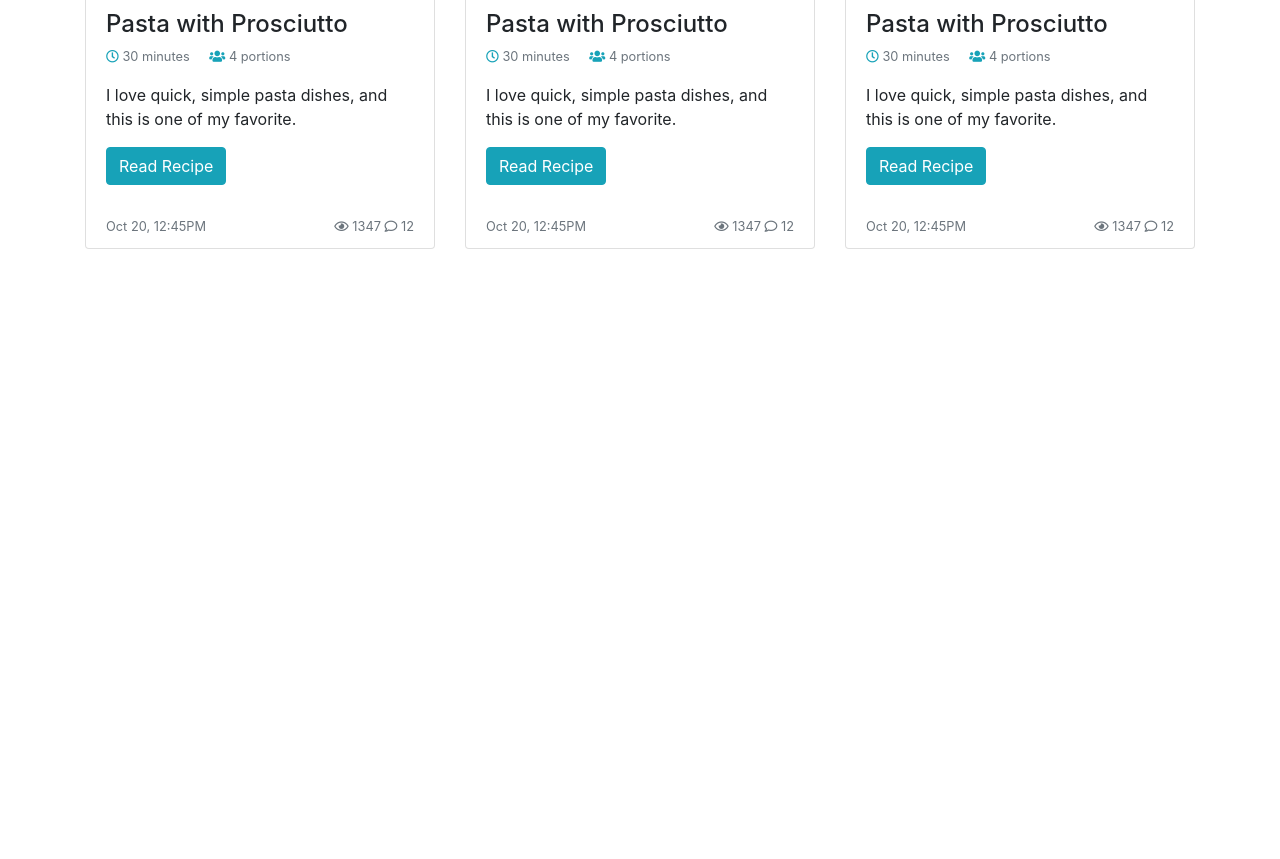
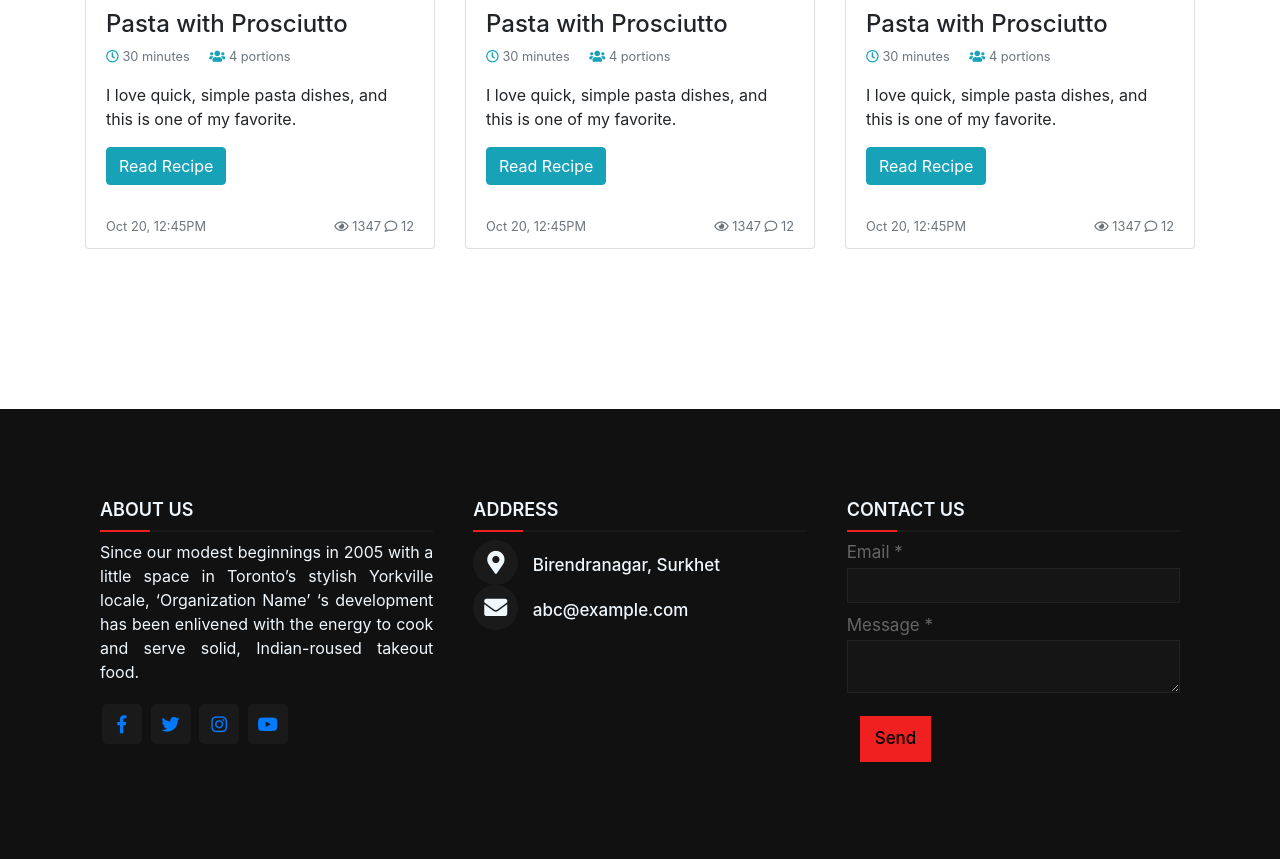
Before and after one commit to void1244/Portfolio, a plain HTML site: page index.html in a window 1280 px wide. Shown: the part 1008-1867 px from the top of the page. Before the commit the page ends 1321 px from the top, so only its background shows below. Drawn offline with nearby package versions, Linux system fonts and the light colour scheme.

Commit message:
changes navbar and added responsive footbar

```diff
--- a/index.html
+++ b/index.html
@@ -3,7 +3,6 @@
 <head>
     <meta charset="utf-8">
     <meta name="viewport" content="width=device-width, initial-scale=1">
-
     <link rel="stylesheet" href="https://cdnjs.cloudflare.com/ajax/libs/twitter-bootstrap/4.1.2/css/bootstrap.min.css">
     <link rel="stylesheet" href="https://use.fontawesome.com/releases/v5.3.1/css/all.css">
     <link rel="stylesheet" href="style.css">
@@ -23,10 +22,6 @@
           <img src="Vector.png">
         </div>
       </nav>
-
-
-
-
       <div class="container">
         <div class="row">
           <div class="col-12 col-sm-8 col-md-6 col-lg-4">
@@ -193,22 +188,52 @@
         </div>
       </div>
 
+<footer>
+  <div class="main-content">
+    <div class="left box">
+      <h2>About us</h2>
+      <div class="content">
+        <p>Since our modest beginnings in 2005 with a little space in Toronto’s stylish Yorkville locale, ‘Organization Name’ ‘s development has been enlivened with the energy to cook and serve solid, Indian-roused takeout food.</p>
+        <div class="social">
+          <a href="https://facebook.com/coding.np"><span class="fab fa-facebook-f"></span></a>
+          <a href="#"><span class="fab fa-twitter"></span></a>
+          <a href="https://instagram.com/coding.np"><span class="fab fa-instagram"></span></a>
+          <a href="https://youtube.com/c/codingnepal"><span class="fab fa-youtube"></span></a>
+        </div>
+      </div>
+    </div>
+    <div class="center box">
+      <h2>Address</h2>
+      <div class="content">
+        <div class="place">
+          <span class="fas fa-map-marker-alt"></span>
+          <span class="text">Birendranagar, Surkhet</span>
+        </div>
+        <div class="email">
+          <span class="fas fa-envelope"></span>
+          <span class="text">abc@example.com</span>
+        </div>
+      </div>
+    </div>
+    <div class="right box">
+      <h2>Contact us</h2>
+      <div class="content">
+        <form action="#">
+          <div class="email">
+            <div class="text">Email *</div>
+            <input type="email" required>
+          </div>
+          <div class="msg">
+            <div class="text">Message *</div>
+            <textarea rows="2" cols="25" required></textarea>
+          </div>
+          <div class="btn">
+            <button type="submit">Send</button>
+          </div>
+        </form>
+      </div>
+    </div>
+  </div>
 
-
-
-
-
-      <script src="https://cdnjs.cloudflare.com/ajax/libs/jquery/3.3.1/jquery.min.js"></script>
-      <script src="https://cdnjs.cloudflare.com/ajax/libs/popper.js/1.14.4/popper.min.js"></script>
-      <script src="https://maxcdn.bootstrapcdn.com/bootstrap/4.0.0/js/bootstrap.min.js"></script>
-      <script src="script.js"></script>
-</body>
-<footer>
-    <a href="#">FAQ</a>
-    <a href="#">Contact Us</a>
-    <a href="#">Terms of Use</a>
-    <a href="#">Privacy Policy</a>
-    <a href="#">Refund Policy</a>
-    <a href="#">&copy; 2020 | BS ASSOCIATES</a>
 </footer>
 </html>
--- a/style.css
+++ b/style.css
@@ -1,34 +1,27 @@
+@import url(https://fonts.googleapis.com/css?family=Roboto:400,500,300,700);
 * {
   margin: 0px;
   padding: 0px;
   box-sizing: border-box;
 }
-footer a {
-    text-decoration: none;
-    padding: 20px;
-    text-align: center;
-    float: left;
-    color: white;
+
+a:hover {
+  color: #f12020;
 }
-
-    a:hover{
-        color: aquamarine;
-    }
-
 
 nav {
   display: flex;
   justify-content: space-around;
   align-items: center;
   min-height: 8vh;
-    background-color: gray;
-    -webkit-box-shadow: 0px 4px 9px 1px rgba(0,0,0,0.76);
--moz-box-shadow: 0px 4px 9px 1px rgba(0,0,0,0.76);
-box-shadow: 0px 4px 9px 1px rgba(0,0,0,0.76);
+  background-color: black;
+  -webkit-box-shadow: 0px 4px 9px 1px rgba(0, 0, 0, 0.76);
+  -moz-box-shadow: 0px 4px 9px 1px rgba(0, 0, 0, 0.76);
+  box-shadow: 0px 4px 9px 1px rgba(0, 0, 0, 0.76);
 }
 
 .logo1 {
-    color: white;
+  color: #f12020;
   text-transform: uppercase;
   letter-spacing: 5px;
   font-size: 20px;
@@ -44,7 +37,7 @@ box-shadow: 0px 4px 9px 1px rgba(0,0,0,0.76);
   list-style: none;
 }
 .nav-links1 a {
-    color: antiquewhite;
+  color: #f12020;
   text-decoration: none;
   letter-spacing: 3px;
   font-weight: bold;
@@ -73,8 +66,6 @@ box-shadow: 0px 4px 9px 1px rgba(0,0,0,0.76);
     overflow-x: hidden;
   }
 
-
-
   .logo1 {
     position: absolute;
     left: 20px;
@@ -86,7 +77,7 @@ box-shadow: 0px 4px 9px 1px rgba(0,0,0,0.76);
     height: 85vh;
     top: 8vh;
     border-radius: 1%;
-      background-color: gray;
+    background-color: #f12020;
     display: flex;
     flex-direction: column;
     align-items: center;
@@ -151,3 +142,161 @@ box-shadow: 0px 4px 9px 1px rgba(0,0,0,0.76);
 .card-footer {
   font-size: 0.8rem;
 }
+
+/*----------------FOOTER---------------------------*/
+footer {
+  margin-top: 20vh;
+  display: flex;
+  justify-content: center;
+  align-items: center;
+  padding: 10vh;
+  bottom: 0px;
+  width: 100%;
+  color: aliceblue;
+  background: #111;
+}
+.main-content {
+  display: flex;
+}
+.main-content .box {
+  flex-basis: 50%;
+  padding: 10px 20px;
+}
+.box h2 {
+  font-size: 1.125rem;
+  font-weight: 600;
+  text-transform: uppercase;
+}
+.box .content {
+  margin: 20px 0 0 0;
+  position: relative;
+}
+.box .content:before {
+  position: absolute;
+  content: "";
+  top: -10px;
+  height: 2px;
+  width: 100%;
+  background: #1a1a1a;
+}
+.box .content:after {
+  position: absolute;
+  content: "";
+  height: 2px;
+  width: 15%;
+  background: #f12020;
+  top: -10px;
+}
+.left .content p {
+  text-align: justify;
+}
+.left .content .social {
+  margin: 20px 0 0 0;
+}
+.left .content .social a {
+  padding: 0 2px;
+}
+.left .content .social a span {
+  height: 40px;
+  width: 40px;
+  background: #1a1a1a;
+  line-height: 40px;
+  text-align: center;
+  font-size: 18px;
+  border-radius: 5px;
+  transition: 0.3s;
+}
+.left .content .social a span:hover {
+  background: #f12020;
+}
+.center .content .fas {
+  font-size: 1.4375rem;
+  background: #1a1a1a;
+  height: 45px;
+  width: 45px;
+  line-height: 45px;
+  text-align: center;
+  border-radius: 50%;
+  transition: 0.3s;
+  cursor: pointer;
+}
+.center .content .fas:hover {
+  background: #f12020;
+}
+.center .content .text {
+  font-size: 1.0625rem;
+  font-weight: 500;
+  padding-left: 10px;
+}
+.center .content .phone {
+  margin: 15px 0;
+}
+.right form .text {
+  font-size: 1.0625rem;
+  margin-bottom: 2px;
+  color: #656565;
+}
+.right form .msg {
+  margin-top: 10px;
+}
+.right form input,
+.right form textarea {
+  width: 100%;
+  font-size: 1.0625rem;
+  background: #151515;
+  padding-left: 10px;
+  border: 1px solid #222222;
+}
+.right form input:focus,
+.right form textarea:focus {
+  outline-color: #3498db;
+}
+.right form input {
+  height: 35px;
+}
+.right form .btn {
+  margin-top: 10px;
+}
+.right form .btn button {
+  padding: 10px;
+  padding-right: 15px;
+  padding-left: 15px;
+  border: none;
+  outline: none;
+  background: #f12020;
+  font-size: 1.0625rem;
+  font-weight: 500;
+  cursor: pointer;
+  transition: 0.3s;
+}
+.right form .btn button:hover {
+  background: #000;
+}
+.bottom center {
+  padding: 5px;
+  font-size: 0.9375rem;
+  background: #151515;
+}
+.bottom center span {
+  color: #656565;
+}
+.bottom center a {
+  color: #f12020;
+  text-decoration: none;
+}
+.bottom center a:hover {
+  text-decoration: underline;
+}
+@media screen and (max-width: 900px) {
+  footer {
+    position: relative;
+    bottom: 0px;
+  }
+  .main-content {
+    flex-wrap: wrap;
+    flex-direction: column;
+  }
+  .main-content .box {
+    margin: 5px 0;
+  }
+}
```
Lines whose indentation alone changed are shown as unchanged.
